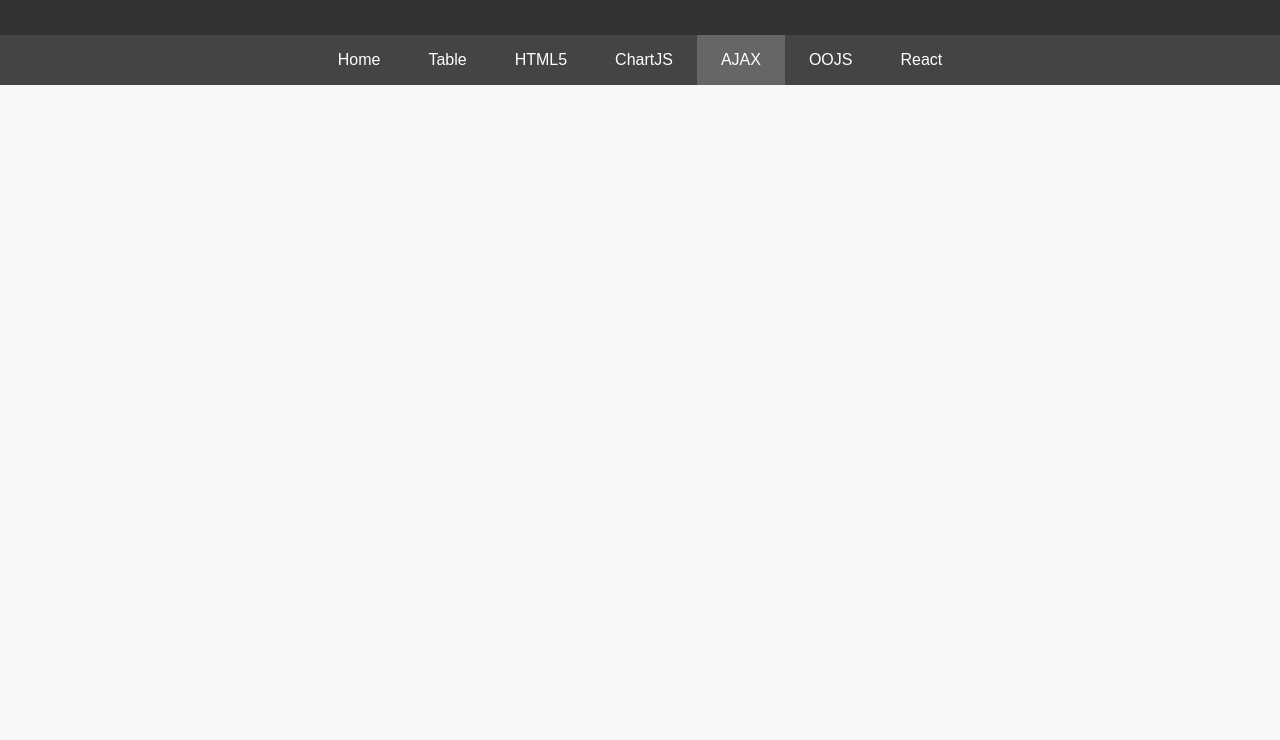
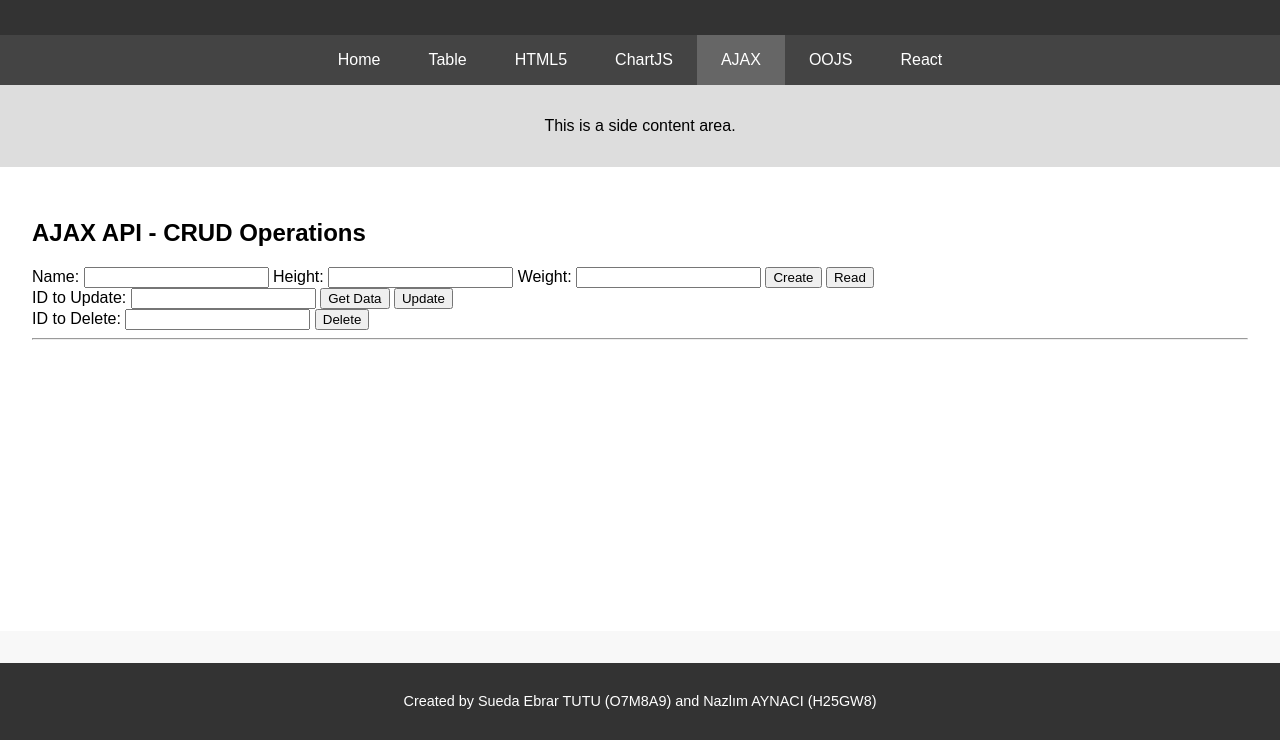
Before and after one commit to nazlimaynaci/web_programming1_lecture_homework, a plain HTML site: page ajax.html in a window 1280 px wide. Shown: the part 77-817 px from the top of the page. Drawn offline with Linux system fonts and the light colour scheme.

Commit message:
ajax.html completed

```diff
--- a/ajax.html
+++ b/ajax.html
@@ -23,5 +23,38 @@
       <li><a href="react.html">React</a></li>
     </ul>
   </nav>
+  <aside>
+    <p>This is a side content area.</p>
+  </aside>
+
+  <main id="div-content">
+    <h2>AJAX API - CRUD Operations</h2>
+
+    <div>
+      <label>Name: <input type="text" id="name"></label>
+      <label>Height: <input type="text" id="height"></label>
+      <label>Weight: <input type="text" id="weight"></label>
+      <button onclick="createData()">Create</button>
+      <button onclick="readData()">Read</button>
+    </div>
+
+    <div>
+      <label>ID to Update: <input type="text" id="updateId"></label>
+      <button onclick="getDataForId()">Get Data</button>
+      <button onclick="updateData()">Update</button>
+    </div>
+
+    <div>
+      <label>ID to Delete: <input type="text" id="deleteId"></label>
+      <button onclick="deleteData()">Delete</button>
+    </div>
+
+    <hr>
+    <div id="output"></div>
+  </main>
+
+  <footer>
+    <p>Created by Sueda Ebrar TUTU (O7M8A9) and Nazlım AYNACI (H25GW8)</p>
+  </footer>
 </body>
 </html>
```
